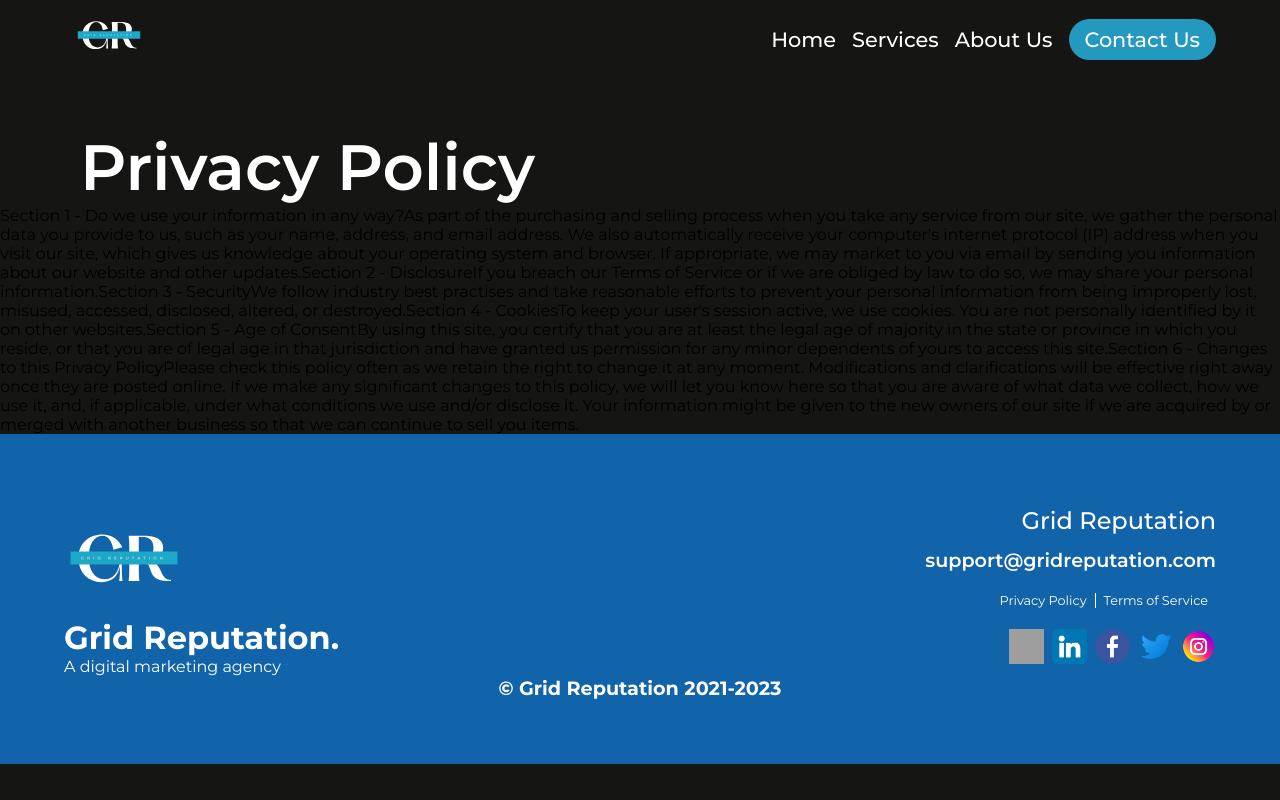
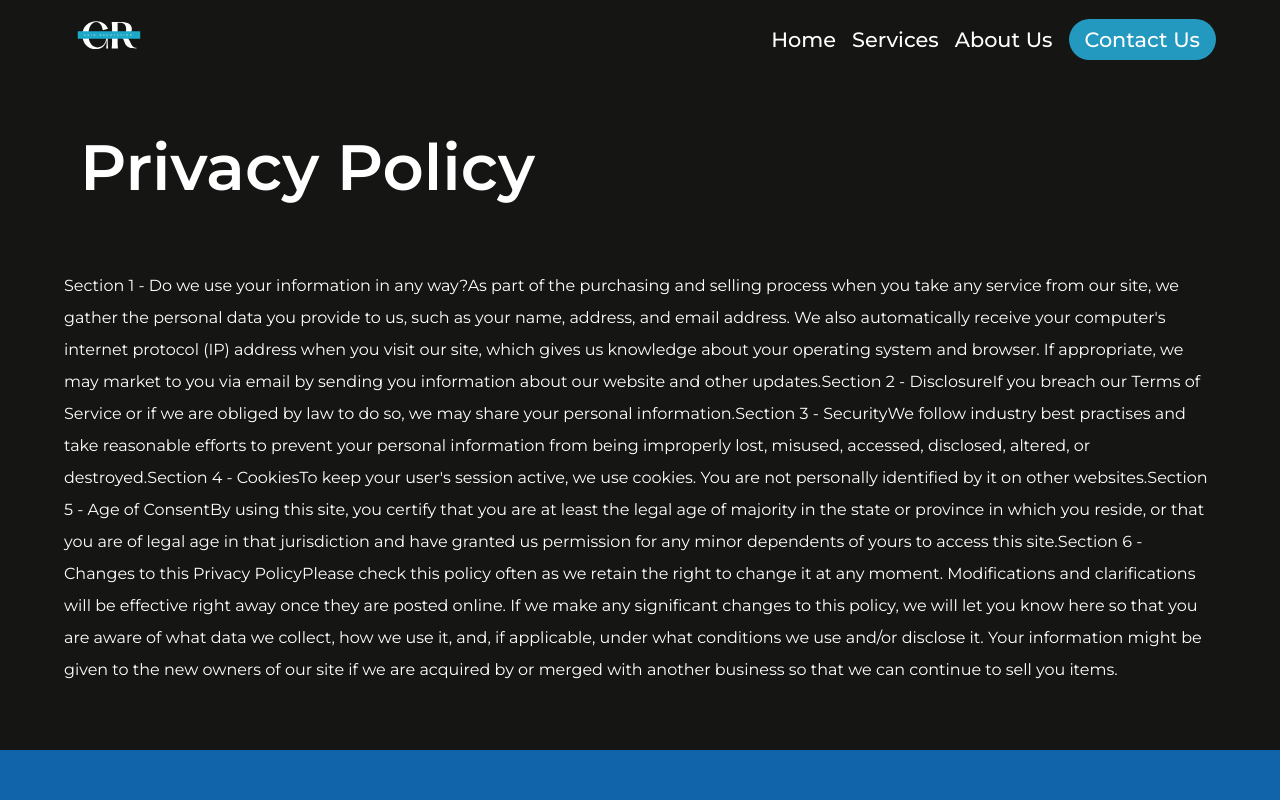
Before and after one commit to sagarchy-05/no-grid, a Next.js app: page /privacypolicy in a window 1280 px wide. Shown: the top 800 px of the page. Built offline with nearby package versions, Linux system fonts and the light colour scheme; grey boxes are pictures that could not be loaded.

Commit message:
Update aboutus.module.css

```diff
--- a/styles/aboutus.module.css
+++ b/styles/aboutus.module.css
@@ -54,3 +54,12 @@
         justify-content: center;
     }
 }
+#abtCont{
+    line-height: 2;
+    padding:4rem;
+    color: white;
+}
+#abtcont span{
+    color: #2499c0;
+    font-size: 3rem;
+}
```
